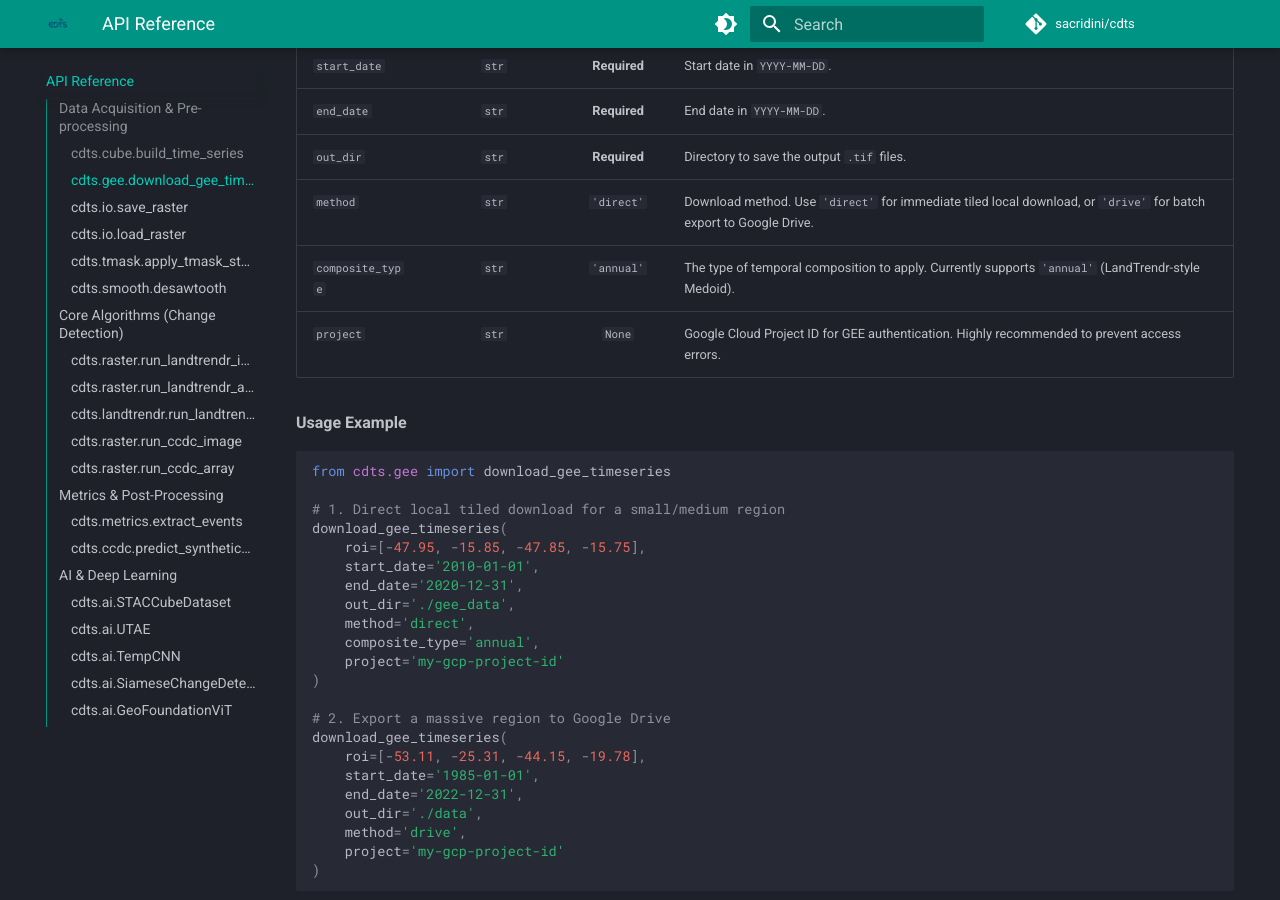
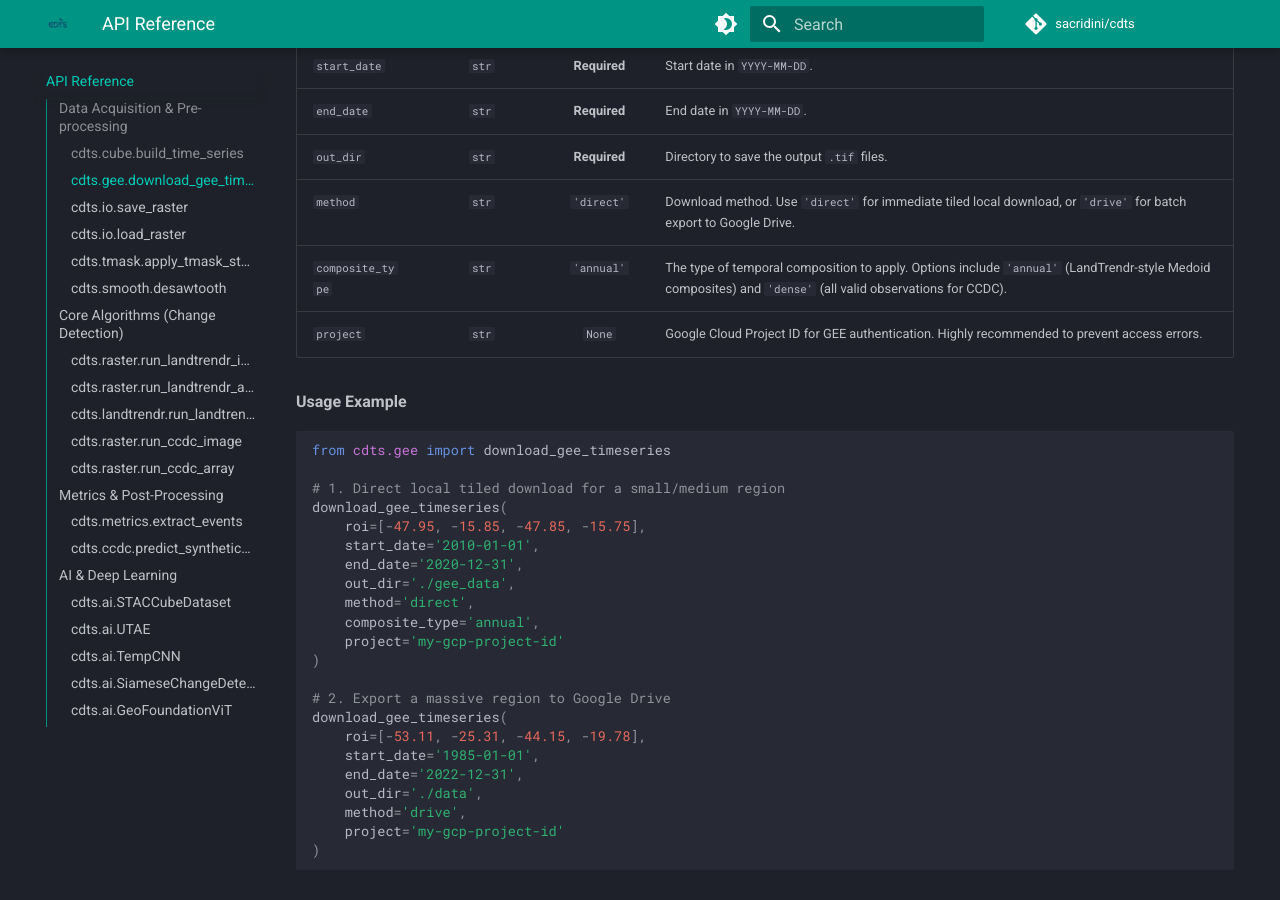
Before and after one commit to sacridini/cdts, an MkDocs documentation site: the page built from docs/api.md, in a window 1280 px wide and 900 px high, scrolled down 1731 px. Built offline with MkDocs 1.6.1 and Material for MkDocs 9.7.7, drawn with Linux system fonts in a browser that asks for light colours; comment, search, counter and statistics services are not loaded.

Commit message:
docs: list all composite_type options in API reference

```diff
--- a/docs/api.md
+++ b/docs/api.md
@@ -57,7 +57,7 @@ Downloads analysis-ready time series data directly from Google Earth Engine (GEE
 | `end_date` | `str` | **Required**| End date in `YYYY-MM-DD`. |
 | `out_dir` | `str` | **Required**| Directory to save the output `.tif` files. |
 | `method` | `str` | `'direct'` | Download method. Use `'direct'` for immediate tiled local download, or `'drive'` for batch export to Google Drive. |
-| `composite_type`| `str` | `'annual'` | The type of temporal composition to apply. Currently supports `'annual'` (LandTrendr-style Medoid). |
+| `composite_type`| `str` | `'annual'` | The type of temporal composition to apply. Options include `'annual'` (LandTrendr-style Medoid composites) and `'dense'` (all valid observations for CCDC). |
 | `project` | `str` | `None` | Google Cloud Project ID for GEE authentication. Highly recommended to prevent access errors. |
 
 **Usage Example**
```
